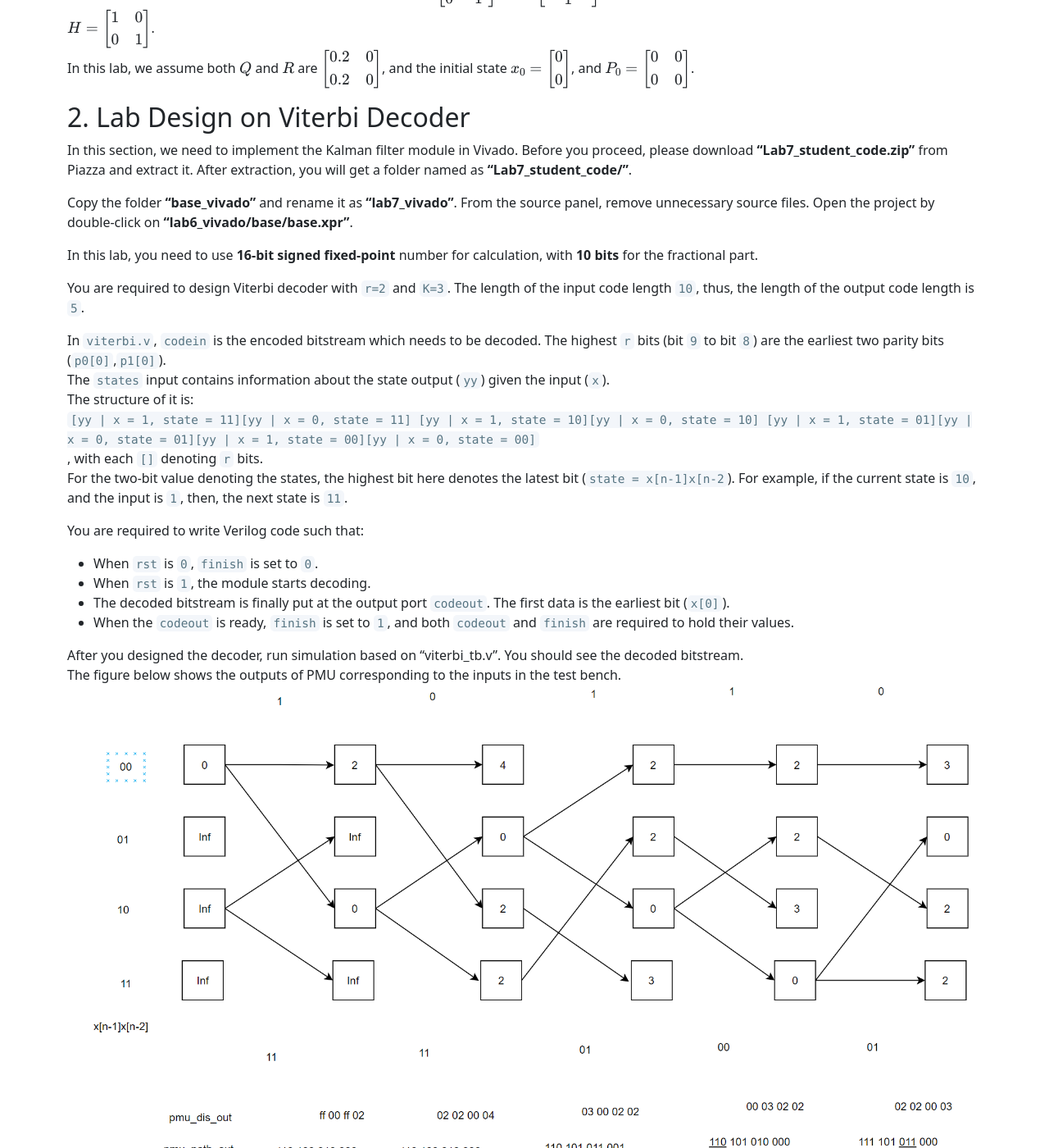
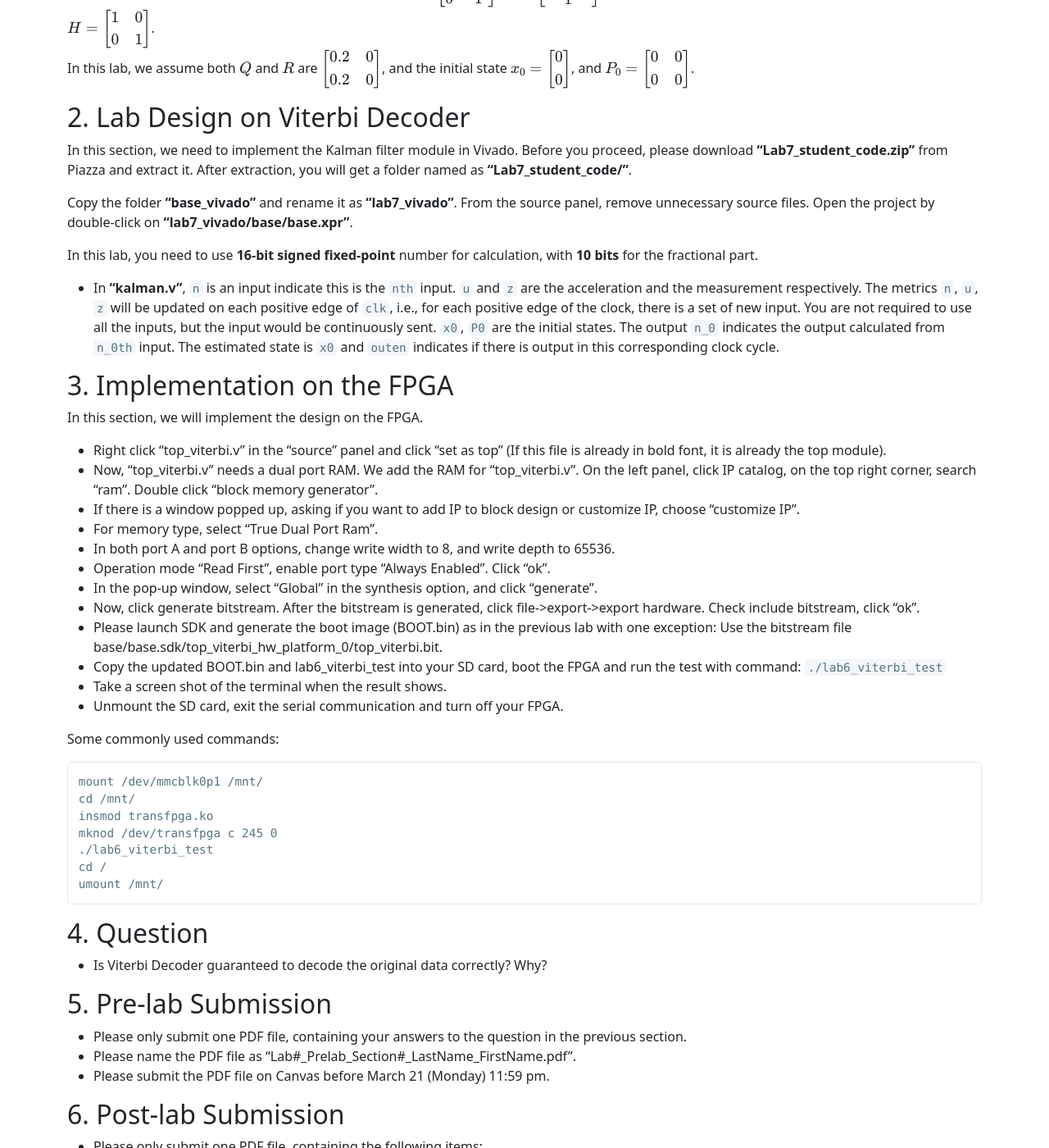
Before and after one commit to hailiangh/hailiangh.github.io, a Jekyll site: the page built from TA/ECEN689_Spring2022/lab7_manual.md, in a window 1280 px wide and 1400 px high, scrolled down 899 px. Shown: the whole window at 82% size. Built offline with Jekyll 4.4.1, drawn with Linux system fonts in a browser that asks for light colours.

Commit message:
Update lab7_manual.md

```diff
--- a/TA/ECEN689_Spring2022/lab7_manual.md
+++ b/TA/ECEN689_Spring2022/lab7_manual.md
@@ -30,28 +30,13 @@ In this lab, we assume both $$Q$$ and $$R$$ are $$\begin{bmatrix} 0.2 & 0 \\ 0.2
 ## 2. Lab Design on Viterbi Decoder
 In this section, we need to implement the Kalman filter module in Vivado. Before you proceed, please download **"Lab7_student_code.zip"** from Piazza and extract it. After extraction, you will get a folder named as **"Lab7_student_code/"**.
 
-Copy the folder **"base_vivado"** and rename it as **"lab7_vivado"**. From the source panel, remove unnecessary source files. Open the project by double-click on **"lab6_vivado/base/base.xpr"**.
+Copy the folder **"base_vivado"** and rename it as **"lab7_vivado"**. From the source panel, remove unnecessary source files. Open the project by double-click on **"lab7_vivado/base/base.xpr"**.
 
 In this lab, you need to use **16-bit signed fixed-point** number for calculation, with **10 bits** for the fractional part.
 
-You are required to design Viterbi decoder with `r=2` and `K=3`. The length of the input code length `10`, thus, the length of the output code length is `5`.
+- In **"kalman.v"**, `n` is an input indicate this is the `nth` input. `u` and `z` are the acceleration and the measurement respectively. The metrics `n`, `u`, `z` will be updated on each positive edge of `clk`, i.e., for each positive edge of the clock, there is a set of new input. You are not required to use all the inputs, but the input would be continuously sent. `x0`, `P0` are the initial states. The output `n_0` indicates the output calculated from `n_0th` input. The estimated state is `x0` and `outen` indicates if there is output in this corresponding clock cycle.
 
-In `viterbi.v`, `codein` is the encoded bitstream which needs to be decoded. The highest `r` bits (bit `9` to bit `8`) are the earliest two parity bits (`p0[0]`,`p1[0]`).
-The `states` input contains information about the state output (`yy`) given the input (`x`).
-The structure of it is:
-`[yy | x = 1, state = 11][yy | x = 0, state = 11] [yy |  x = 1, state = 10][yy | x = 0, state = 10] [yy | x = 1, state = 01][yy | x = 0, state = 01][yy | x = 1, state = 00][yy | x = 0, state = 00]`
-, with each `[]` denoting `r` bits.
-For the two-bit value denoting the states, the highest bit here denotes the latest bit (`state = x[n-1]x[n-2`). For example, if the current state is `10`, and the input is `1`, then, the next state is `11`.
 
-You are required to write Verilog code such that:
-- When `rst` is `0`, `finish` is set to `0`.
-- When `rst` is `1`, the module starts decoding.
-- The decoded bitstream is finally put at the output port `codeout`. The first data is the earliest bit (`x[0]`).
-- When the `codeout` is ready, `finish` is set to `1`, and both `codeout` and `finish` are required to  hold their values.
-
-After you designed the decoder, run simulation based on “viterbi_tb.v”. You should see the decoded bitstream.
-The figure below shows the outputs of PMU corresponding to the inputs in the test bench.
-![pic4](./pics/lab6_manual_PMU.png)
 
 ## 3. Implementation on the FPGA
 In this section, we will implement the design on the FPGA.
```
